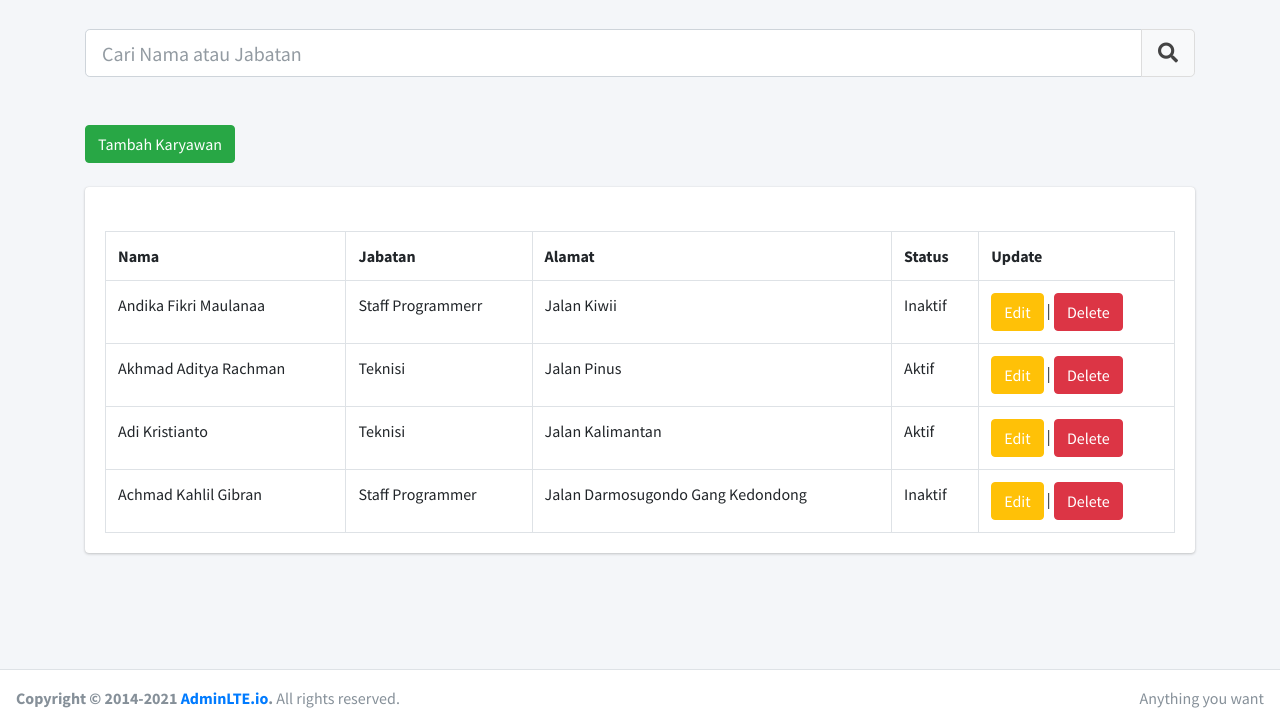
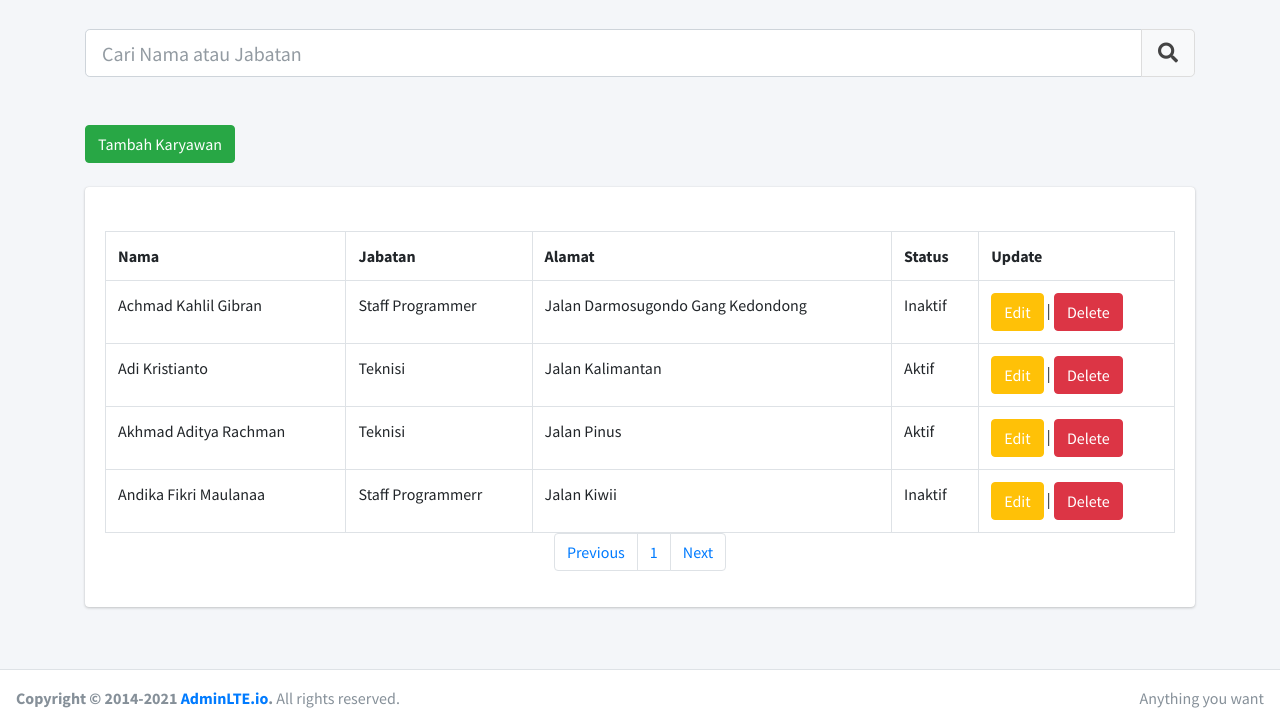
Before and after one commit to cava1912/WebDataKaryawan, a PHP site: page /index.php in a window 1280 px wide. Shown: the part 74-800 px from the top of the page. Run offline with PHP 8.4, Linux system fonts and the light colour scheme; data comes from the database, SQL or seed files in the repository; some libraries are stand-ins or nearby versions.

Commit message:
Pagination

```diff
--- a/index.php
+++ b/index.php
@@ -75,6 +75,19 @@
                 <th>Nama</th> <th>Jabatan</th> <th>Alamat</th> <th>Status</th> <th>Update</th>
             </tr>
             <?php
+            $batas = 5;
+				$halaman = isset($_GET['halaman'])?(int)$_GET['halaman'] : 1;
+				$halaman_awal = ($halaman>1) ? ($halaman * $batas) - $batas : 0;
+
+				$previous = $halaman - 1;
+				$next = $halaman + 1;
+
+				$data = mysqli_query($mysqli,"select * from karyawan");
+				$jumlah_data = mysqli_num_rows($data);
+				$total_halaman = ceil($jumlah_data / $batas);
+
+				$result = mysqli_query($mysqli,"select * from karyawan limit $halaman_awal, $batas");
+				$nomor = $halaman_awal+1;
             while($karyawan = mysqli_fetch_array($result)) {
                 echo "<tr>";
                 echo "<td>".$karyawan['nama']."</td>";
@@ -85,6 +98,23 @@
             }
             ?>
             </table>
+            <nav>
+			<ul class="pagination justify-content-center">
+				<li class="page-item">
+					<a class="page-link" <?php if($halaman > 1){ echo "href='?halaman=$previous'"; } ?>>Previous</a>
+				</li>
+				<?php
+				for($x=1;$x<=$total_halaman;$x++){
+					?>
+					<li class="page-item"><a class="page-link" href="?halaman=<?php echo $x ?>"><?php echo $x; ?></a></li>
+					<?php
+				}
+				?>
+				<li class="page-item">
+					<a  class="page-link" <?php if($halaman < $total_halaman) { echo "href='?halaman=$next'"; } ?>>Next</a>
+				</li>
+			</ul>
+		</nav>
                 </div>
               </div>
             </div>
```
